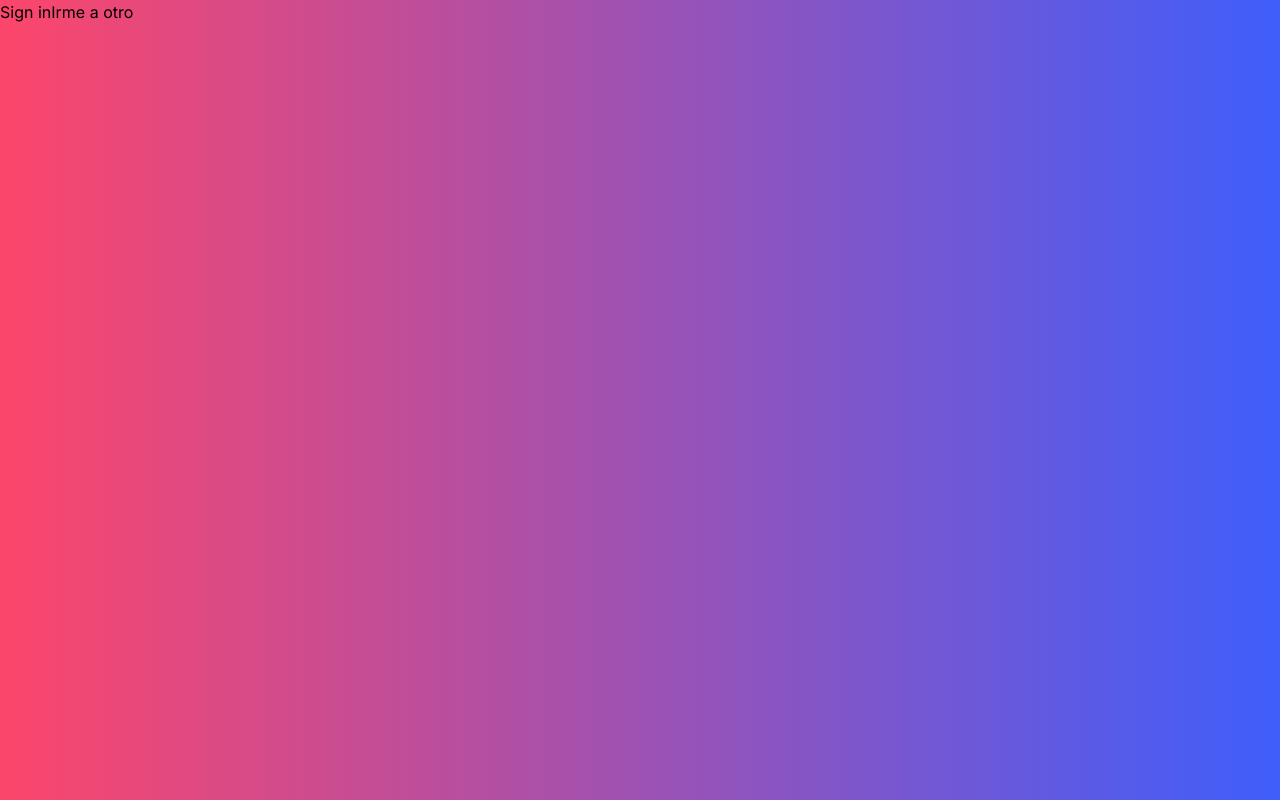
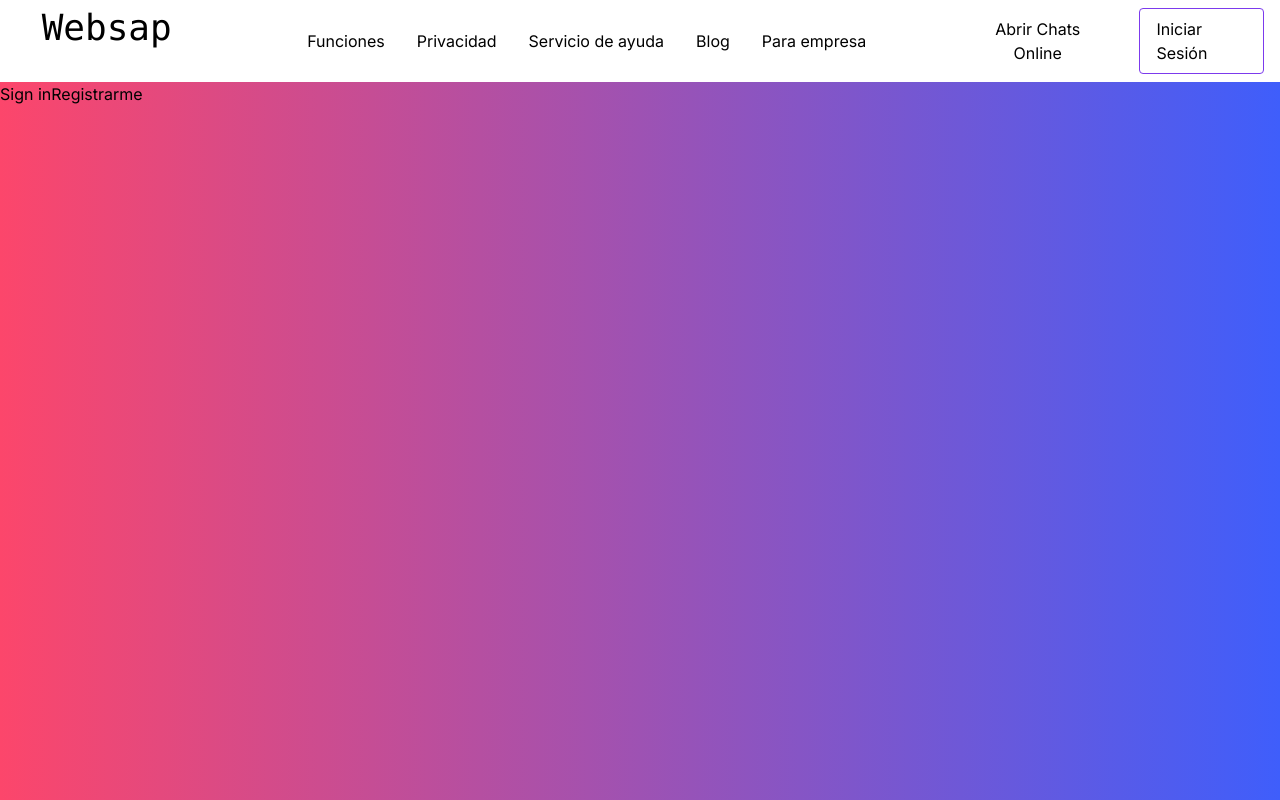
Before and after one commit to bruno-gorosito/probandoAuth, a Next.js app: page / in a window 1280 px wide. Built offline with nearby package versions, Linux system fonts and the light colour scheme; no server answers.

Commit message:
con login hecho

```diff
--- a/src/app/api/auth/[...nextauth]/route.ts
+++ b/src/app/api/auth/[...nextauth]/route.ts
@@ -36,7 +36,6 @@ const handler = NextAuth({
 
         // If no error and we have user data, return it
         if (user) {
-          console.log(user)
           return user
         }
         // Return null if user data could not be retrieved
@@ -44,6 +43,11 @@ const handler = NextAuth({
       }
     })
   ],
+
+  pages: {
+    signIn: '/auth/login',
+    error: 'auth/login?error=true'
+  },
   callbacks: {
     async jwt({token, user}) {
       return ({...token, ...user})
--- a/src/app/api/login/route.ts
+++ b/src/app/api/login/route.ts
@@ -28,7 +28,6 @@ export async function POST(req: NextRequest) {
             accessToken
         }
         // cookies().set('token', accessToken)
-        console.log(result)
         return NextResponse.json(result)
     } else return NextResponse.json(null)
 }
--- a/src/app/auth/login/page.tsx
+++ b/src/app/auth/login/page.tsx
@@ -1,15 +1,63 @@
 'use client'
+import { signIn, useSession } from "next-auth/react";
 import Image from "next/image";
-import { useState } from "react";
+import Link from "next/link";
+import { useRouter } from "next/navigation";
+import { ChangeEvent, FormEvent, useEffect, useState } from "react";
 
 
+export default function Page() {
 
-const Page = () => {
-    const [error, setError] = useState({
+    const router = useRouter();
+    const [mensajeError, setError] = useState({
         error: false,
         msg: ''
     })
+    const [user, setUser] = useState({
+        email: '',
+        password: ''
+    })
 
+    const handleChange = (e: ChangeEvent<HTMLInputElement>) => {
+        setUser({
+            ...user,
+            [e.target.name] : e.target.value
+        })
+    }
+
+    const redireccionar = () => {
+        router.push('/chat')
+    }
+
+    const {data: session} = useSession()
+
+    const handleSubmit = async(e:FormEvent) => {
+        e.preventDefault();
+
+            const result = await signIn('credentials', {
+                email: user.email,
+                password: user.password,
+                redirect: false
+            })
+            if (result?.error) {
+                setError({
+                    error: true,
+                    msg: "Email o contraseña incorrectos."
+                })
+                setTimeout(() => {
+                    setError({
+                        error: false,
+                        msg: ""
+                    })
+                }, 2000)
+                return
+            }
+            redireccionar()
+    }
+
+    useEffect(() => {
+        session ? redireccionar() : null
+    }, [])
 
     return(
         <>
@@ -20,11 +68,16 @@ const Page = () => {
                 alt="img-logo"
                 className="w-full md:w-3/4 lg:w-1/2 mx-auto"
             />
-            <form className="w-full flex flex-col justify-center items-center px-4 sm:px-10  lg:w-1/2 pb-10 lg:py:0">
-
-                <h1 className="text-3xl text-center">Iniciar sesión</h1>
+            <form
+                onSubmit={e => handleSubmit(e)}
+                className="w-full flex flex-col justify-center items-center px-4 sm:px-10  lg:w-1/2 pb-10 lg:py:0"
+            >
+                {mensajeError.error
+                    ? <p className=" w-full py-3 bg-red-500 mt-2 border-red-700 text-white text-center mb-3">{mensajeError.msg}</p>
+                    : null}
+                <h1 className="text-3xl text-center">¡Te extrañabamos!</h1>
                 <div
-                    className="my-4 w-full"
+                    className="my-2 w-full"
                 >
                     <label
                         className="w-full block my-2"
@@ -32,11 +85,14 @@ const Page = () => {
                     <input
                         className="w-full px-4 py-2 rounded text-black"
                         type="email"
+                        name="email"
+                        onChange={e => handleChange(e)}
+                        required
                         placeholder="Ingrese el e-mail"
                     />
                 </div>
                 <div
-                    className="my-4 w-full"
+                    className="my-2 w-full"
                 >
                     <label
                         className="w-full block my-2"
@@ -44,12 +100,21 @@ const Page = () => {
                     <input
                         className="w-full px-4 py-2 rounded text-black"
                         type="password"
+                        name="password"
+                        onChange={e => handleChange(e)}
+                        required
                         placeholder="Ingrese el contraseña"
                     />
                 </div>
+                <button
+                    type="submit"
+                    className="mt-6 bg-gradient-bg w-full py-3 rounded-md hover:bg-gradient-bg hover:opacity-50 text-white"
+                >Iniciar Sesión</button>
+                <Link
+                    className="mt-4"
+                    href="auth/register"
+                >No tengo una cuenta</Link>
             </form>
         </>
     )
 }
-
-export default Page;
--- a/src/app/auth/register/page.tsx
+++ b/src/app/auth/register/page.tsx
@@ -1,8 +1,10 @@
 'use client'
 import axios from "axios";
-import { signIn } from "next-auth/react";
+import { signIn, useSession } from "next-auth/react";
 import { redirect } from "next/dist/server/api-utils";
 import Image from "next/image";
+import Link from "next/link";
+import { useRouter } from "next/navigation";
 import { ChangeEvent, FormEvent, useEffect, useState } from "react";
 
 
@@ -14,6 +16,7 @@ const Page = () => {
 
 
 
+    const {data: session} = useSession()
     const [errorPass, setErrorPass] = useState(false)
 
     const [newUser, setNewUser] = useState({
@@ -85,7 +88,6 @@ const Page = () => {
             redirect: true,
             callbackUrl: '/'
         })
-        console.log(result)
 
 
     }
@@ -115,6 +117,13 @@ const Page = () => {
             setErrorPass(false)
         }
     }, [pass2, password])
+
+
+    useEffect(() => {
+        setTimeout(() => {
+            session ? useRouter().push('/chat') : null
+        }, 500)
+    }, [])
 
     return (
         <>
@@ -211,8 +220,13 @@ const Page = () => {
                     }
                 </div>
                 <button
-                    className="my-6 bg-gradient-bg w-full py-3 rounded-md hover:bg-gradient-bg hover:opacity-50 text-white"
+                    type="submit"
+                    className="mt-6 bg-gradient-bg w-full py-3 rounded-md hover:bg-gradient-bg hover:opacity-50 text-white"
                 >Registrarme</button>
+                <Link
+                    className="mt-4"
+                    href="auth/login"
+                >Ya tengo una cuenta</Link>
             </form>
         </>
     )
--- /dev/null
+++ b/src/app/chat/page.tsx
@@ -0,0 +1,7 @@
+export default function Page () {
+    return(
+        <>
+            <h1>Desde chat</h1>
+        </>
+    )
+}
--- a/src/app/globals.css
+++ b/src/app/globals.css
@@ -5,11 +5,13 @@
 :root {
   --bg-gradient:  linear-gradient(90deg, #FC466B 0%, #3F5EFB 100%);
   --text-color: #000;
+  --bg-color: #fff;
 }
 
 @media (prefers-color-scheme: dark) {
   :root {
     --text-color: #ffffff;
+    --bg-color: #2d2d2d;
   }
 }
 
--- a/src/app/page.tsx
+++ b/src/app/page.tsx
@@ -1,4 +1,5 @@
 'use client'
+import { Header } from '@/components/headerPaginaPrincipal'
 import { SignInButton } from '@/components/signInButton'
 import { SessionProvider, useSession } from 'next-auth/react'
 import Image from 'next/image'
@@ -9,17 +10,15 @@ export default function Home() {
 
 
 
-  const {data: session} = useSession()
-
-  console.log(session?.user.accessToken)
-
 
 
   return (
+    <>
+    <Header />
     <main>
       <SignInButton />
-      {session ? <p>Ola {session?.user?.name}</p> : null}
-      <Link href="/about-us">Irme a otro</Link>
+      <Link href="/auth/register">Registrarme</Link>
     </main>
+    </>
   )
 }
--- /dev/null
+++ b/src/components/headerPaginaPrincipal.tsx
@@ -0,0 +1,50 @@
+import Link from "next/link"
+
+
+export const Header = () => {
+    return (
+        <>
+            {/* Header mobile */}
+            <header className="block lg:hidden">
+                <nav className="w-full justify-between ">
+                    <h1 className="text-4xl text-center w-full md:w-1/2 lg:w-1/3">Websap</h1>
+                    <div
+                        className="w-full md:w-1/2"
+                    >
+                        <button
+                            className="px-4 py-2 border rounded"
+                        >Abrir Chats Online</button>
+                        <button
+                            className=""
+                        >Registrarme</button>
+                    </div>
+                </nav>
+            </header>
+
+            {/* Header desktop */}
+            <header className="hidden lg:block bg-default py-2">
+                <nav className="w-full flex flex-wrap justify-between">
+                    <h1 className="text-4xl text-center w-2/12 font-mono">Websap</h1>
+                    <ul className="flex justify-center items-center w-6/12 xl:w-7/12  cursor-pointer">
+                        <li className="px-4 py-2 rounded relative after:content-[''] after:w-full after:h-1 after:absolute after:bg-gradient-bg after:bottom-0 after:left-0 after:transition after:origin-left hover:after:scale-x-100 after:scale-x-0 dark:hover:bg-black hover:bg-slate-300 transition-all">Funciones</li>
+                        <li className="px-4 py-2 rounded relative after:content-[''] after:w-full after:h-1 after:absolute after:bg-gradient-bg after:bottom-0 after:left-0 after:transition after:origin-left hover:after:scale-x-100 after:scale-x-0 dark:hover:bg-black hover:bg-slate-300 transition-all">Privacidad</li>
+                        <li className="px-4 py-2 rounded relative after:content-[''] after:w-full after:h-1 after:absolute after:bg-gradient-bg after:bottom-0 after:left-0 after:transition after:origin-left hover:after:scale-x-100 after:scale-x-0 dark:hover:bg-black hover:bg-slate-300 transition-all">Servicio de ayuda</li>
+                        <li className="px-4 py-2 rounded relative after:content-[''] after:w-full after:h-1 after:absolute after:bg-gradient-bg after:bottom-0 after:left-0 after:transition after:origin-left hover:after:scale-x-100 after:scale-x-0 dark:hover:bg-black hover:bg-slate-300 transition-all">Blog</li>
+                        <li className="px-4 py-2 rounded relative after:content-[''] after:w-full after:h-1 after:absolute after:bg-gradient-bg after:bottom-0 after:left-0 after:transition after:origin-left hover:after:scale-x-100 after:scale-x-0 dark:hover:bg-black hover:bg-slate-300 transition-all">Para empresa</li>
+                    </ul>
+                    <div
+                        className="w-4/12 xl:w-3/12 flex justify-end gap-4 pr-4"
+                    >
+                        <button
+                            className="px-4 py-2 hover:bg-gradient-bg rounded hover:bg-white hover:text-white"
+                        >Abrir Chats Online</button>
+                        <Link
+                            href="/auth/login"
+                            className="px-4 py-2 border bg-transparent hover:bg-gradient-bg transition-all duration-300 border-violet-600 ml-2 rounded hover:text-white "
+                        >Iniciar Sesión</Link>
+                    </div>
+                </nav>
+            </header>
+        </>
+    )
+}
--- a/tailwind.config.js
+++ b/tailwind.config.js
@@ -13,6 +13,9 @@ module.exports = {
           'conic-gradient(from 180deg at 50% 50%, var(--tw-gradient-stops))',
         'gradient-bg': 'linear-gradient(90deg, #FC466B 0%, #3F5EFB 100%)'
       },
+      backgroundColor: {
+        'default': 'var(--bg-color)'
+      },
     },
   },
   plugins: [],
```
